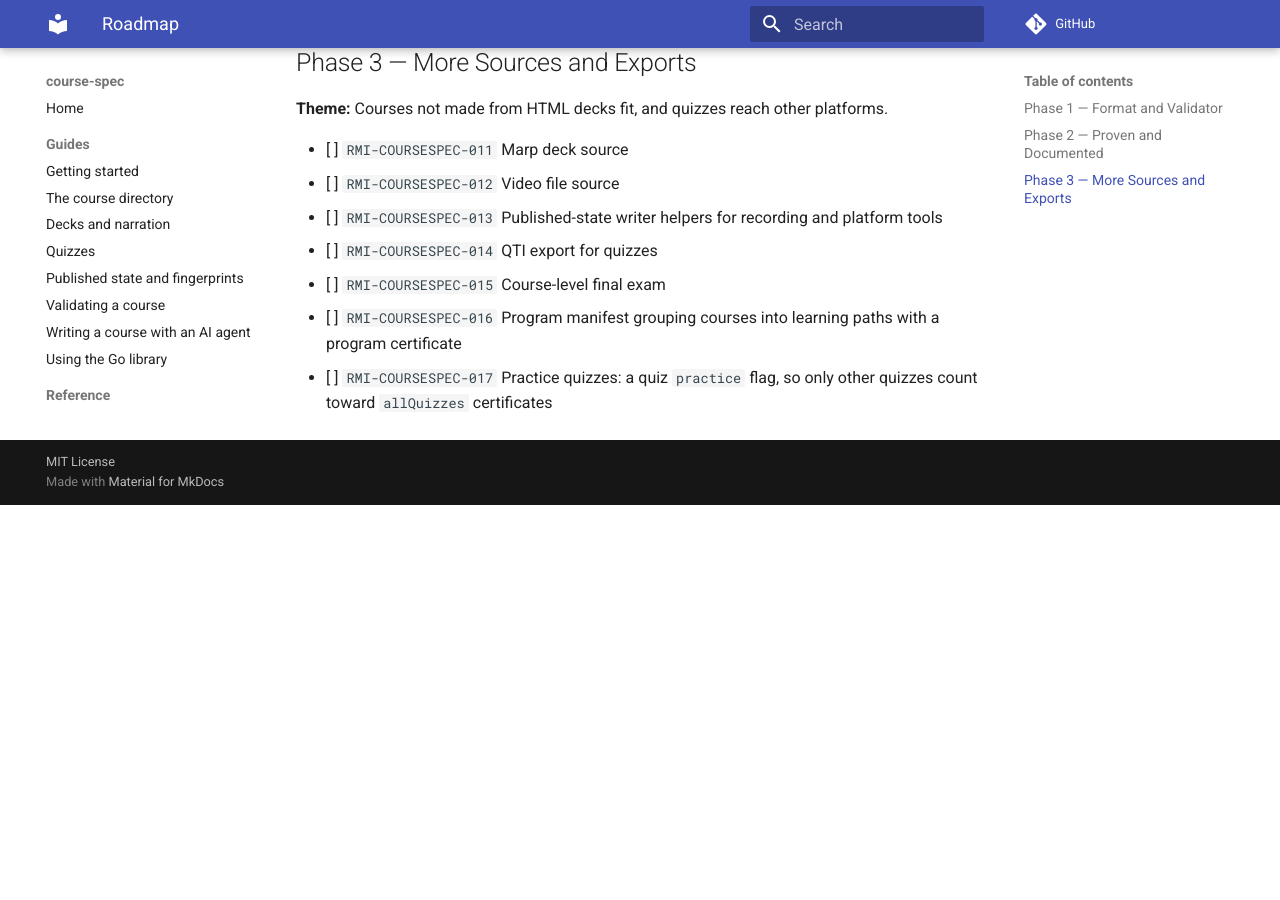
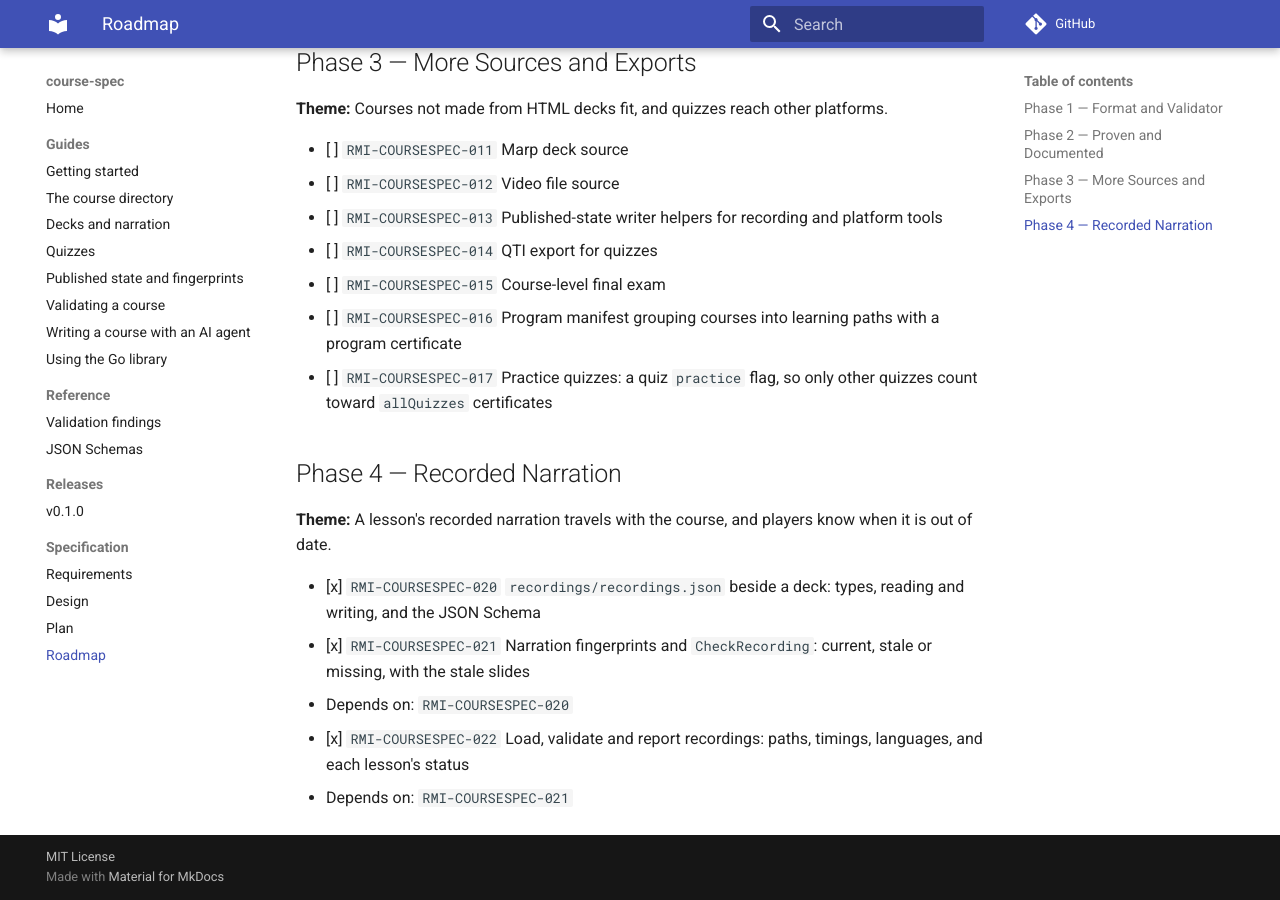
Before and after one commit to academyosio/course-spec, an MkDocs documentation site: the page built from docs/specs/initiatives/INIT-COURSESPEC-001/ROADMAP.md, in a window 1280 px wide and 900 px high, scrolled down 1275 px. Built offline with MkDocs 1.6.1 and Material for MkDocs 9.7.7, drawn with Linux system fonts in a browser that asks for light colours; comment, search, counter and statistics services are not loaded; before the commit the page ends 1780 px from its top, so only the background shows below that.

Commit message:
docs(specs): add the recorded narration phase to the roadmap
Refs: RMI-COURSESPEC-020
Refs: RMI-COURSESPEC-021
Refs: RMI-COURSESPEC-022
Co-Authored-By: Claude Opus 5.5 <noreply@anthropic.com>

```diff
--- a/docs/specs/initiatives/INIT-COURSESPEC-001/ROADMAP.md
+++ b/docs/specs/initiatives/INIT-COURSESPEC-001/ROADMAP.md
@@ -44,3 +44,13 @@ commits implementing one carry the trailer `Refs: RMI-COURSESPEC-<NNN>`.
 - [ ] `RMI-COURSESPEC-015` Course-level final exam
 - [ ] `RMI-COURSESPEC-016` Program manifest grouping courses into learning paths with a program certificate
 - [ ] `RMI-COURSESPEC-017` Practice quizzes: a quiz `practice` flag, so only other quizzes count toward `allQuizzes` certificates
+
+## Phase 4 — Recorded Narration
+
+**Theme:** A lesson's recorded narration travels with the course, and players know when it is out of date.
+
+- [x] `RMI-COURSESPEC-020` `recordings/recordings.json` beside a deck: types, reading and writing, and the JSON Schema
+- [x] `RMI-COURSESPEC-021` Narration fingerprints and `CheckRecording`: current, stale or missing, with the stale slides
+  - Depends on: `RMI-COURSESPEC-020`
+- [x] `RMI-COURSESPEC-022` Load, validate and report recordings: paths, timings, languages, and each lesson's status
+  - Depends on: `RMI-COURSESPEC-021`
```
